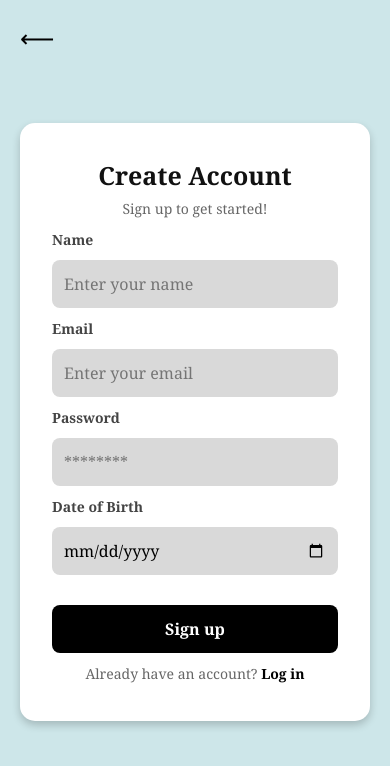
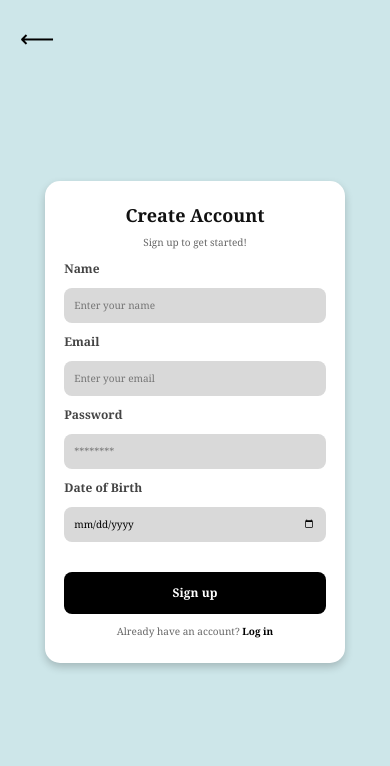
Before and after one commit to AdvaLevine/StyleSync, a React (Create React App) app in the folder frontend/: page /signup in a window 390 px wide. Shown: the top 766 px of the page. Built offline with nearby package versions, Linux system fonts and the light colour scheme; what amazon-cognito-identity-js would draw is missing.

Commit message:
signup fixed responsiveness

```diff
--- a/frontend/src/assets/styles/Signup.css
+++ b/frontend/src/assets/styles/Signup.css
@@ -131,3 +131,99 @@ html, body {
     margin-top: 0;
     margin-bottom: 10px;
   }
+
+/* ---------------------------------------------- */
+/* 🔹 Responsive Adjustments for Signup Screen */
+/* ---------------------------------------------- */
+
+/* Medium screens (e.g., tablets & small laptops) */
+@media screen and (max-width: 1599px) {
+  .signup-box {
+    width: 330px;
+    padding: 1.5rem;
+  }
+
+  .signup-box h2 {
+    font-size: 22px;
+  }
+
+  .subtitle {
+    font-size: 13px;
+  }
+
+  input {
+    font-size: 12px;
+  }
+
+  .signup-box button {
+    font-size: 14px;
+  }
+
+  p.subtitle{
+    font-size: 12px;
+  }
+}
+
+/* 🔹 Phone (small screens: 480px and below) */
+@media screen and (max-width: 480px) {
+  .signup-box {
+    width: 300px;
+    padding: 1.2rem;
+  }
+
+  .signup-box h2 {
+    font-size: 18px;
+  }
+
+  .subtitle {
+    font-size: 12px;
+  }
+
+  .signup-form label{
+    font-size: 12px;
+  }
+
+  input.signup-input {
+    font-size: 10px;
+    padding: 10px;
+  }
+
+  .signup-box button {
+    font-size: 12px;
+  }
+
+  p.subtitle{
+    font-size: 10px;
+  }
+}
+
+/* 🔹 Very small screens (e.g., 375px and below) */
+@media screen and (max-width: 375px) {
+  .signup-box {
+    width: 280px;
+    padding: 1rem;
+  }
+  .signup-box h2 {
+    font-size: 16px;
+  }
+  .subtitle {
+    font-size: 10px;
+  }
+
+  .signup-form label{
+    font-size: 10px;
+  }
+
+  input.signup-input {
+    font-size: 10px;
+    padding: 10px;
+  }
+  .signup-box button {
+    font-size: 12px;
+    padding: 10px;
+  }
+
+  p.subtitle{
+    font-size: 10px;
+  }
+}
--- a/frontend/src/assets/styles/login.css
+++ b/frontend/src/assets/styles/login.css
@@ -110,6 +110,7 @@
     border-radius: 8px;
     cursor: pointer;
     margin-top: 10px;
+    margin-bottom: 5px;
     font-family: Georgia, 'Times New Roman', Times, serif;
   }
 
@@ -216,6 +217,9 @@
   .links a {
     font-size: 11px;
   }
+  .forgot-password {
+    font-size: 9px;
+  }
 }
 
 /* 🔹 very small screens*/
@@ -256,4 +260,7 @@
   .links a {
     font-size: 10px;
   }
+  .forgot-password {
+    font-size: 8px;
+  }
 }
--- a/frontend/src/pages/Signup.jsx
+++ b/frontend/src/pages/Signup.jsx
@@ -55,9 +55,9 @@ const Signup = () => {
       <div className="signup-box">
         <h2>Create Account</h2>
         <p className="subtitle subtitle-top">Sign up to get started!</p>
-        <form onSubmit={handleSubmit}>
+        <form  className="signup-form" onSubmit={handleSubmit}>
           <label>Name</label>
-          <input type="text"
+          <input className="signup-input" type="text"
            placeholder={name ? "" : "Enter your name"}
           required
           onFocus={() => setName(" ")}
@@ -67,7 +67,7 @@ const Signup = () => {
           />
 
           <label>Email</label>
-          <input type="email"
+          <input className="signup-input" type="email"
           placeholder={email ? "" : "Enter your email"}
           required
           onFocus={() => setEmail(" ")}
@@ -77,7 +77,7 @@ const Signup = () => {
           />
 
           <label>Password</label>
-          <input type="password"
+          <input className="signup-input" type="password"
           placeholder={password ? "" : "********"}
           required
           onFocus={() => setPassword(" ")} // Temporarily set a space to hide placeholder
@@ -87,7 +87,7 @@ const Signup = () => {
           />
 
           <label>Date of Birth</label>
-          <input type="date" min="1910-01-01" max="2009-12-31" required value={dob} onChange={(e) => setDob(e.target.value)}/>
+          <input className="signup-input" type="date" min="1910-01-01" max="2009-12-31" required value={dob} onChange={(e) => setDob(e.target.value)}/>
 
           <button type="submit">Sign up</button>
           {isPending && <h1>Loading...</h1>}
```
